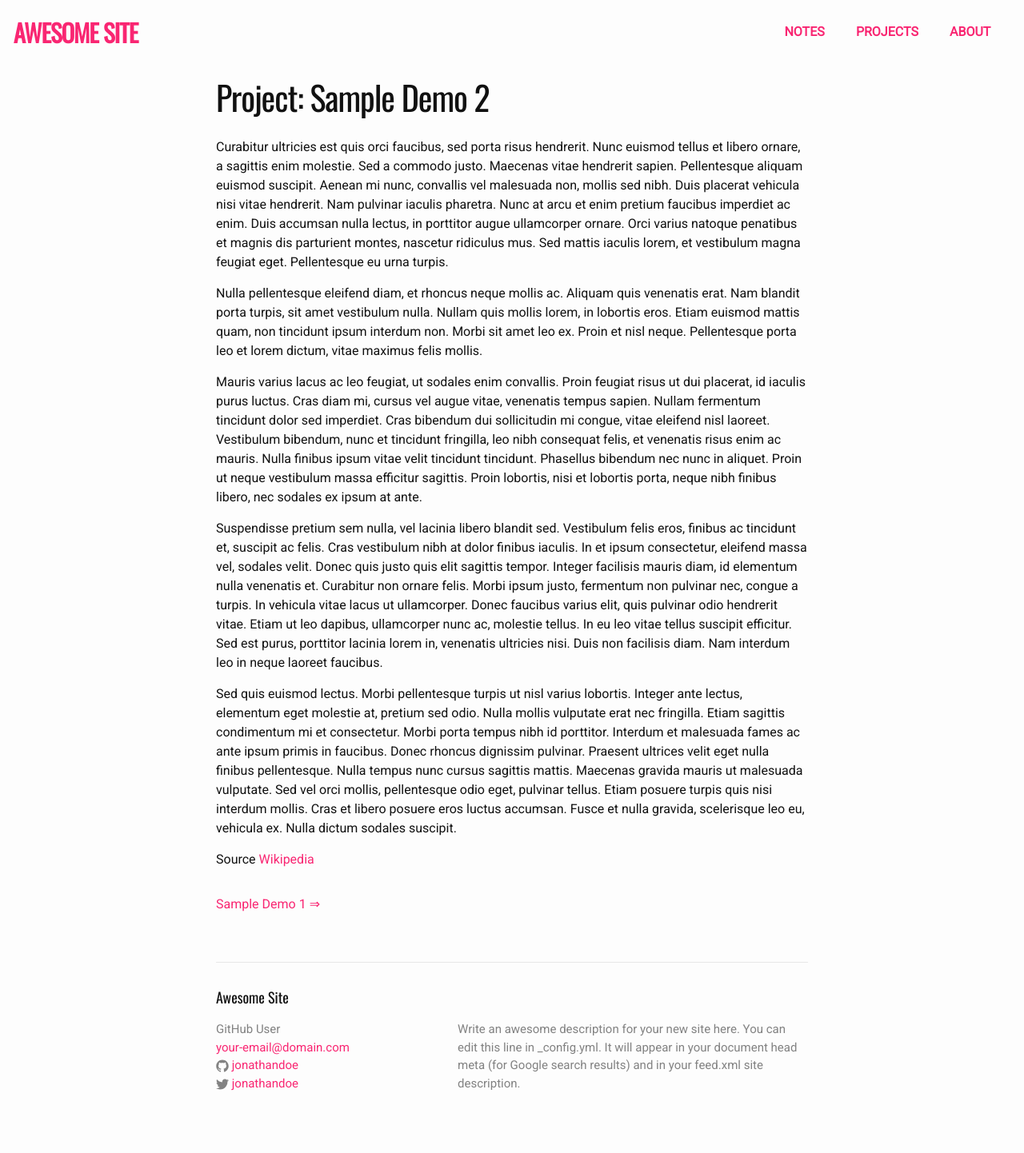
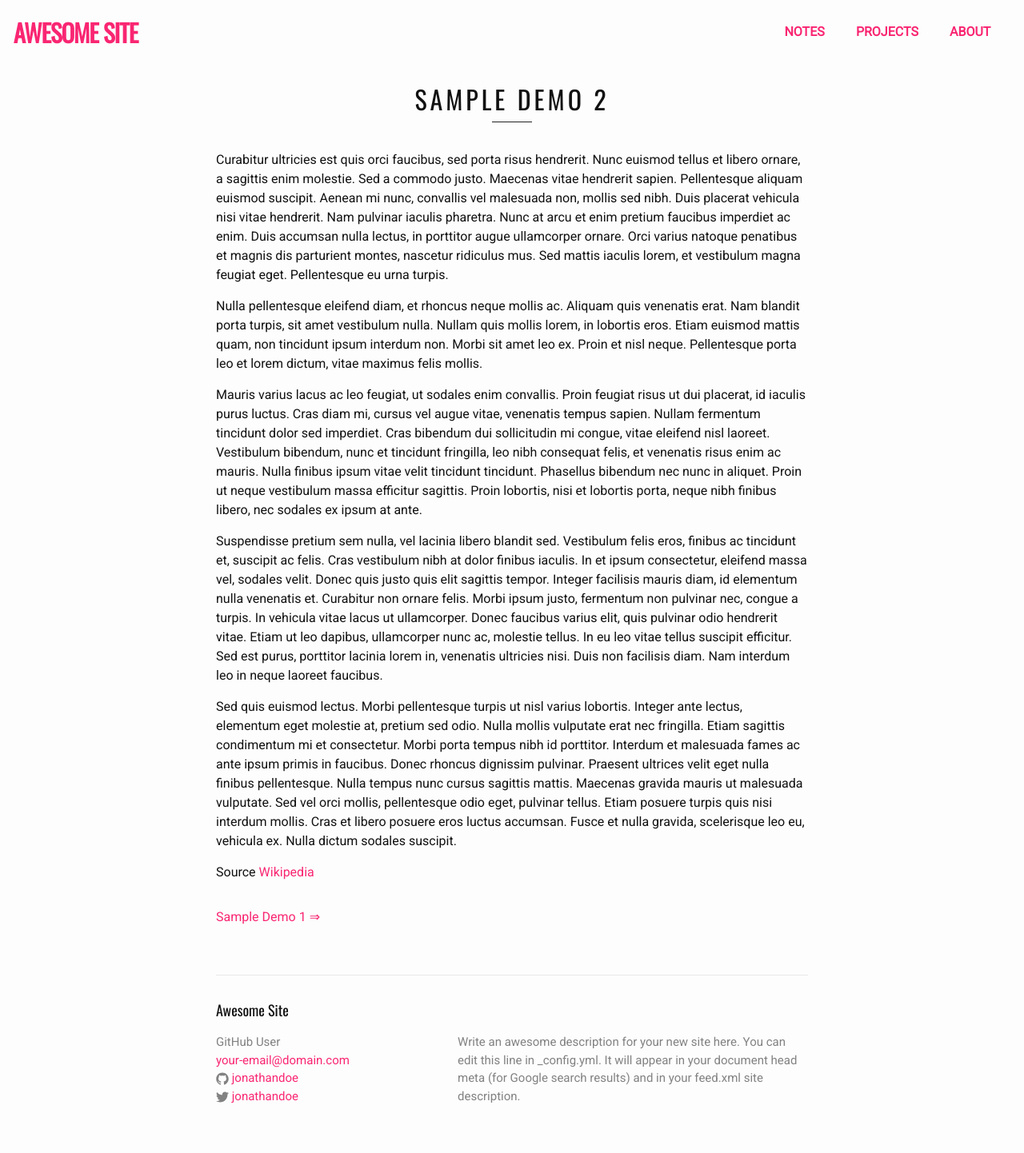
Before and after one commit to centros4520/t-2021, a Jekyll site: the page built from _projects/project2.md, in a window 1280 px wide. Shown: the whole page at 80% size. Built offline with Jekyll 4.4.1, drawn with Linux system fonts in a browser that asks for light colours; nearby versions of some CDN libraries.

Commit message:
Change header into Section Title and add Animated Underline effect

```diff
--- a/_includes/featured-til.html
+++ b/_includes/featured-til.html
@@ -3,7 +3,7 @@
 <div class='post-index' id='toc'>
   <div class='container'>
     {% for post in site.posts %}
-    <a class='post-index-item' href="{{ base }}{{ post.url | replace: ".html", "" }}">
+    <a class='post-index-item animated' href="{{ base }}{{ post.url | replace: ".html", "" }}">
         <span class='date'>{{ post.date | date_to_string }}</span>
         <span class='article'>{{ post.title  | strip_html | truncatewords:18}}</span>
         <!-- <strong class='tag'>{{ post.tags | first }}</strong> -->
--- a/_includes/header-fullscreen.html
+++ b/_includes/header-fullscreen.html
@@ -2,7 +2,7 @@
 <header class="cd-header">
 		<div class="cd-logo">
 		{% assign page_paths = site.header_pages | default: default_paths %}
-    	<a class="site-title page-link" href="{{ "/" | relative_url }}">{{ site.title | escape }}</a>
+    	<a class="site-title page-link animated" href="{{ "/" | relative_url }}">{{ site.title | escape }}</a>
 		</div>
 
 		<nav>
@@ -14,7 +14,7 @@
 						{% assign current = 'active' %}
 					{% endif %}
 					<li class="{{ current }}">
-						<a class="page-link"  href="{{ link.url }}">{{ link.title }}</a>
+						<a class="page-link animated"  href="{{ link.url }}">{{ link.title }}</a>
 					</li>
 					{% unless forloop.last %}<span class="menu-separator"></span>{% endunless %}
 				{% endfor %}
--- a/_layouts/post.html
+++ b/_layouts/post.html
@@ -4,7 +4,7 @@
 <article class="post" itemscope itemtype="http://schema.org/BlogPosting">
 
   <header class="post-header">
-    <h1 class="post-title" itemprop="name headline">{{ page.title | escape }}</h1>
+    <h1 class="section-title" itemprop="name headline">{{ page.title | escape }}</h1>
     <p class="post-meta">
       <time datetime="{{ page.date | date_to_xmlschema }}" itemprop="datePublished">
         {% assign date_format = site.minima.date_format | default: "%b %-d, %Y" %}
--- a/_layouts/project.html
+++ b/_layouts/project.html
@@ -2,9 +2,8 @@
 layout: default
 ---
 <article class="post">
-
   <header class="post-header">
-    <h1 class="post-title">Project: {{ page.title }}</h1>
+    <h1 class="section-title">{{ page.title | escape }}</h1>
   </header>
 
   <div class="post-content">
```
